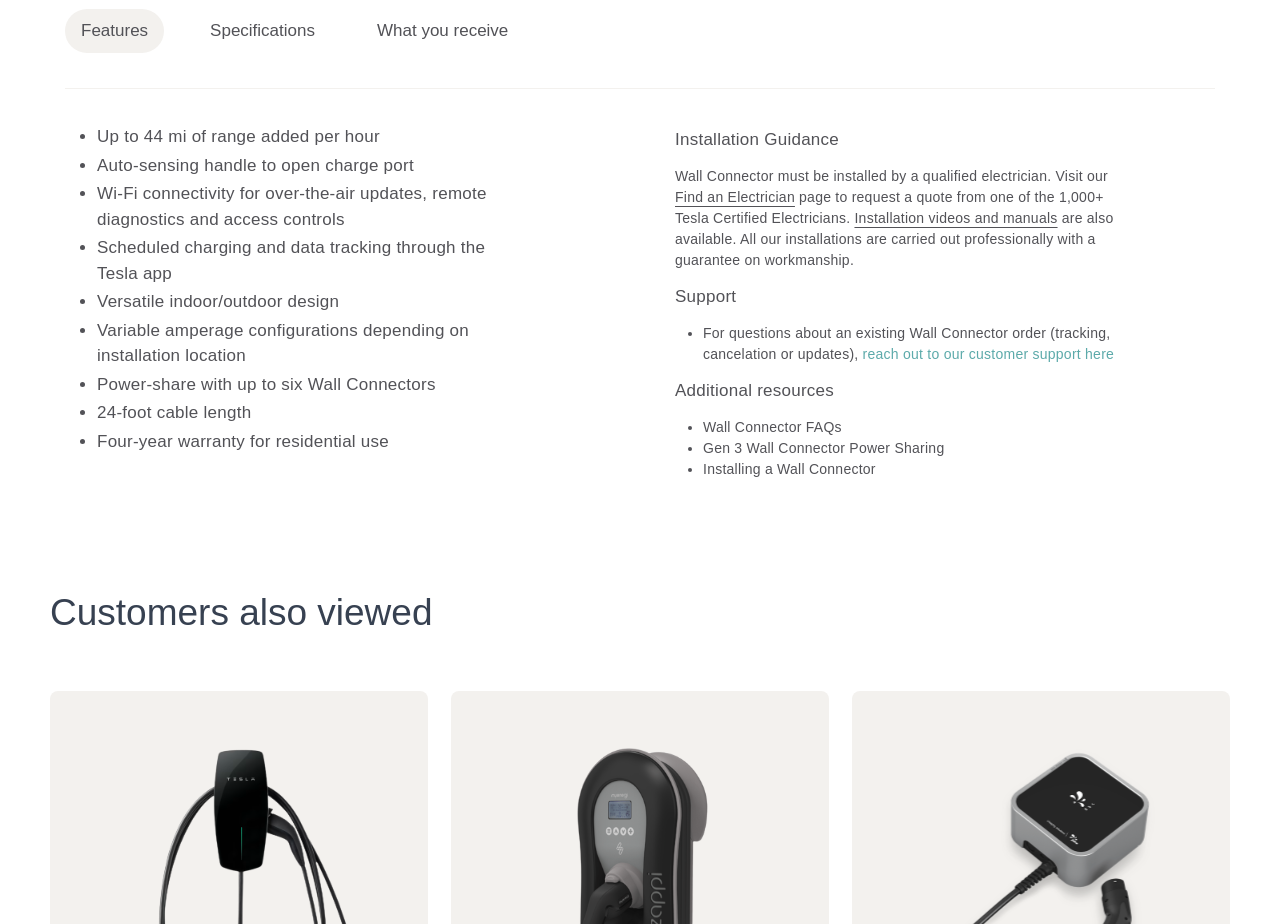
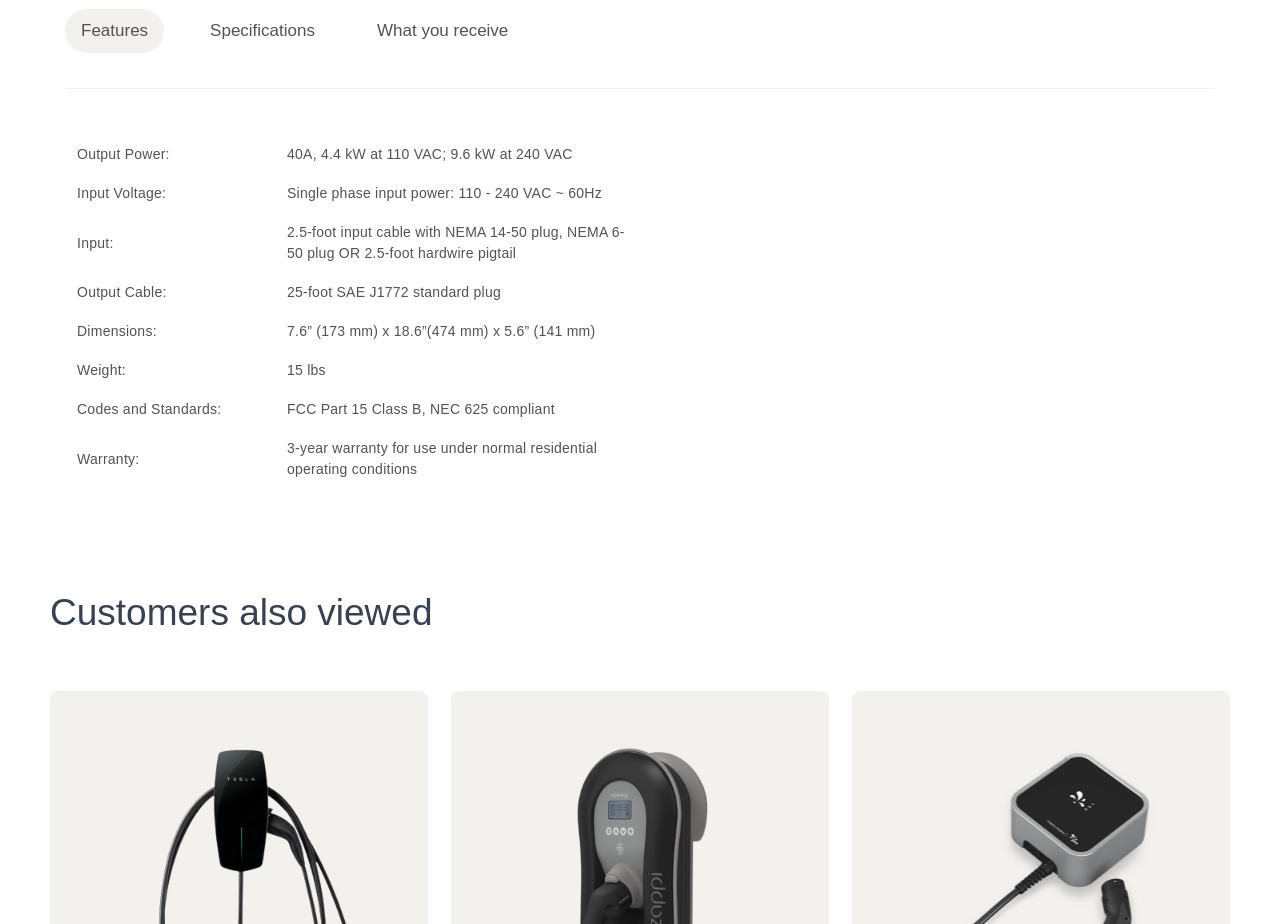
Before and after one commit to owlcode3/ion-ev, a React (Vite) app: page /shop/1 in a window 1280 px wide. Shown: the part 1040-1964 px from the top of the page. Built offline with nearby package versions, Linux system fonts and the light colour scheme; a web font is replaced by a local one.

Commit message:
done with Specifications ui

```diff
--- /dev/null
+++ b/src/components/component/Features.tsx
@@ -0,0 +1,72 @@
+import { Link } from "react-router-dom"
+
+function Features() {
+  return (
+    <>
+      <ul className="pd-features__lists-2">
+        <li className="pd-features__list-2">
+          Up to 44 mi of range added per hour
+        </li>
+        <li className="pd-features__list-2">
+          Auto-sensing handle to open charge port
+        </li>
+        <li className="pd-features__list-2">
+          Wi-Fi connectivity for over-the-air updates, remote diagnostics and access controls
+        </li>
+        <li className="pd-features__list-2">
+          Scheduled charging and data tracking through the Tesla app
+        </li>
+        <li className="pd-features__list-2">
+          Versatile indoor/outdoor design
+        </li>
+        <li className="pd-features__list-2">
+          Variable amperage configurations depending on installation location
+        </li>
+        <li className="pd-features__list-2">
+          Power-share with up to six Wall Connectors
+        </li>
+        <li className="pd-features__list-2">
+          24-foot cable length
+        </li>
+        <li className="pd-features__list-2">
+          Four-year warranty for residential use
+        </li>
+      </ul>
+
+      <div>
+        <div className="pd-features__installation-box">
+          <span className="pd-features__installation">Installation Guidance</span>
+          <p className="pd-features__texts">Wall Connector must be installed by a qualified electrician.
+            Visit our <Link className="pd-features__link-1" to="/">Find an Electrician</Link> page to request a quote from one of the 1,000+
+            Tesla Certified Electricians. <Link className="pd-features__link-1" to="/">Installation videos and manuals</Link> are also available.
+            All our installations are carried out professionally with a guarantee on workmanship.</p>
+        </div>
+        <div className="pd-features__support-box">
+          <span className="pd-features__support">Support</span>
+          <ul className="pd-features__support-lists">
+            <li className="pd-features__support-list">
+              For questions about an existing Wall Connector order (tracking, cancelation or updates),
+              <Link className="pd-features__link-2" to="/"> reach out to our customer support here</Link>
+            </li>
+          </ul>
+        </div>
+        <div>
+          <span className="pd-features__resources">Additional resources</span>
+          <ul className="pd-features__resources-lists">
+            <li className="pd-features__resources-list">
+              Wall Connector FAQs
+            </li>
+            <li className="pd-features__resources-list">
+              Gen 3 Wall Connector Power Sharing
+            </li>
+            <li className="pd-features__resources-list">
+              Installing a Wall Connector
+            </li>
+          </ul>
+        </div>
+      </div>
+    </>
+  )
+}
+
+export default Features
--- a/src/components/component/ProductDetailsFeatures.tsx
+++ b/src/components/component/ProductDetailsFeatures.tsx
@@ -1,4 +1,5 @@
-import { Link } from "react-router-dom"
+import Features from "./Features"
+import Specifications from "./Specifications"
 
 function ProductDetailsFeatures() {
   return (
@@ -18,68 +19,7 @@
       </ul>
 
       <div className="pd-features__box-2">
-        <ul className="pd-features__lists-2">
-          <li className="pd-features__list-2">
-            Up to 44 mi of range added per hour
-          </li>
-          <li className="pd-features__list-2">
-            Auto-sensing handle to open charge port
-          </li>
-          <li className="pd-features__list-2">
-            Wi-Fi connectivity for over-the-air updates, remote diagnostics and access controls
-          </li>
-          <li className="pd-features__list-2">
-            Scheduled charging and data tracking through the Tesla app
-          </li>
-          <li className="pd-features__list-2">
-            Versatile indoor/outdoor design
-          </li>
-          <li className="pd-features__list-2">
-            Variable amperage configurations depending on installation location
-          </li>
-          <li className="pd-features__list-2">
-            Power-share with up to six Wall Connectors
-          </li>
-          <li className="pd-features__list-2">
-            24-foot cable length
-          </li>
-          <li className="pd-features__list-2">
-            Four-year warranty for residential use
-          </li>
-        </ul>
-
-        <div>
-          <div className="pd-features__installation-box">
-            <span className="pd-features__installation">Installation Guidance</span>
-            <p className="pd-features__texts">Wall Connector must be installed by a qualified electrician.
-              Visit our <Link className="pd-features__link-1" to="/">Find an Electrician</Link> page to request a quote from one of the 1,000+
-              Tesla Certified Electricians. <Link className="pd-features__link-1" to="/">Installation videos and manuals</Link> are also available.
-              All our installations are carried out professionally with a guarantee on workmanship.</p>
-          </div>
-          <div className="pd-features__support-box">
-            <span className="pd-features__support">Support</span>
-            <ul className="pd-features__support-lists">
-              <li className="pd-features__support-list">
-                For questions about an existing Wall Connector order (tracking, cancelation or updates),
-                <Link className="pd-features__link-2" to="/"> reach out to our customer support here</Link>
-              </li>
-            </ul>
-          </div>
-          <div>
-            <span className="pd-features__resources">Additional resources</span>
-            <ul className="pd-features__resources-lists">
-              <li className="pd-features__resources-list">
-                Wall Connector FAQs
-              </li>
-              <li className="pd-features__resources-list">
-                Gen 3 Wall Connector Power Sharing
-              </li>
-              <li className="pd-features__resources-list">
-                Installing a Wall Connector
-              </li>
-            </ul>
-          </div>
-        </div>
+        <Specifications />
       </div>
     </div>
   )
--- /dev/null
+++ b/src/components/component/Specifications.tsx
@@ -0,0 +1,67 @@
+
+function Specifications() {
+  return (
+    <>
+      <ul className="pd-features__lists-3">
+        <li className="pd-features__list-3">
+          <span className="pd-features__list-3-text">Output Power:</span>
+          <div className="pd-features__list-3-inner">
+            <p>40A, 4.4 kW at 110 VAC; 9.6 kW at 240 VAC</p>
+          </div>
+        </li>
+
+        <li className="pd-features__list-3">
+          <span className="pd-features__list-3-text">Input Voltage:</span>
+          <div className="pd-features__list-3-inner">
+            <p>Single phase input power: 110 - 240 VAC ~ 60Hz</p>
+          </div>
+        </li>
+
+        <li className="pd-features__list-3">
+          <span className="pd-features__list-3-text">Input:</span>
+          <div className="pd-features__list-3-inner">
+            <p>2.5-foot input cable with NEMA 14-50 plug, NEMA 6-50 plug OR 2.5-foot hardwire pigtail</p>
+          </div>
+        </li>
+
+        <li className="pd-features__list-3">
+          <span className="pd-features__list-3-text">Output Cable:</span>
+          <div className="pd-features__list-3-inner">
+            <p>25-foot SAE J1772 standard plug</p>
+          </div>
+        </li>
+
+        <li className="pd-features__list-3">
+          <span className="pd-features__list-3-text">Dimensions:</span>
+          <div className="pd-features__list-3-inner">
+            <p>7.6” (173 mm) x 18.6”(474 mm) x 5.6” (141 mm)</p>
+          </div>
+        </li>
+
+        <li className="pd-features__list-3">
+          <span className="pd-features__list-3-text">Weight:</span>
+          <div className="pd-features__list-3-inner">
+            <p>15 lbs</p>
+          </div>
+        </li>
+
+        <li className="pd-features__list-3">
+          <span className="pd-features__list-3-text">Codes and Standards:</span>
+          <div className="pd-features__list-3-inner">
+            <p>FCC Part 15 Class B, NEC 625 compliant</p>
+          </div>
+        </li>
+
+        <li className="pd-features__list-3">
+          <span className="pd-features__list-3-text">Warranty:</span>
+          <div className="pd-features__list-3-inner">
+            <p>3-year warranty for use under normal residential operating conditions</p>
+          </div>
+        </li>
+
+      </ul>
+    </>
+  )
+}
+
+export default Specifications
--- a/src/styles/components/productDetailsFeatures.scss
+++ b/src/styles/components/productDetailsFeatures.scss
@@ -31,7 +31,6 @@
   }
   @include media("<=27.8125em") {
     // 445px
-    // padding: 0 1.5rem;
     gap: 1rem;
   }
 }
@@ -92,6 +91,7 @@
 
 .pd-features__box-2 {
   display: flex;
+  padding-top: 2rem;
 }
 
 .pd-features__installation-box,
@@ -142,3 +142,58 @@
 .pd-features__link-2 {
   color: #5caaaa;
 }
+
+.pd-features__lists-3 {
+  width: 100%;
+}
+
+.pd-features__list-3 {
+  display: flex;
+  justify-content: space-between;
+  align-items: center;
+  font-weight: 400;
+  font-size: 1.4rem;
+  line-height: 150%;
+  letter-spacing: 0.25px;
+  color: #525257;
+  margin-left: 1.2rem;
+  width: 55rem;
+  @include media("<=37.5em") {
+    // 600px
+    flex-direction: column;
+    align-items: flex-start;
+    width: auto;
+  }
+}
+
+.pd-features__list-3-text {
+  width: 15rem;
+  font-weight: 500;
+  letter-spacing: 0.25px;
+  font-size: 1.4rem;
+  @include media("<=37.5em") {
+    // 600px
+    font-size: 1.5rem;
+    margin-bottom: 0.8rem;
+    width: 100%;
+  }
+}
+
+.pd-features__list-3-inner {
+  width: 34rem;
+  font-size: 1.4rem;
+  text-align: left;
+  @include media("<=37.5em") {
+    // 600px
+    width: 32rem;
+    font-size: 1.5rem;
+  }
+  @include media("<=22.5em") {
+    // 360px
+    width: 90%;
+  }
+}
+
+.pd-features__list-3:not(:last-child) {
+  margin-bottom: 1.8rem;
+}
```
